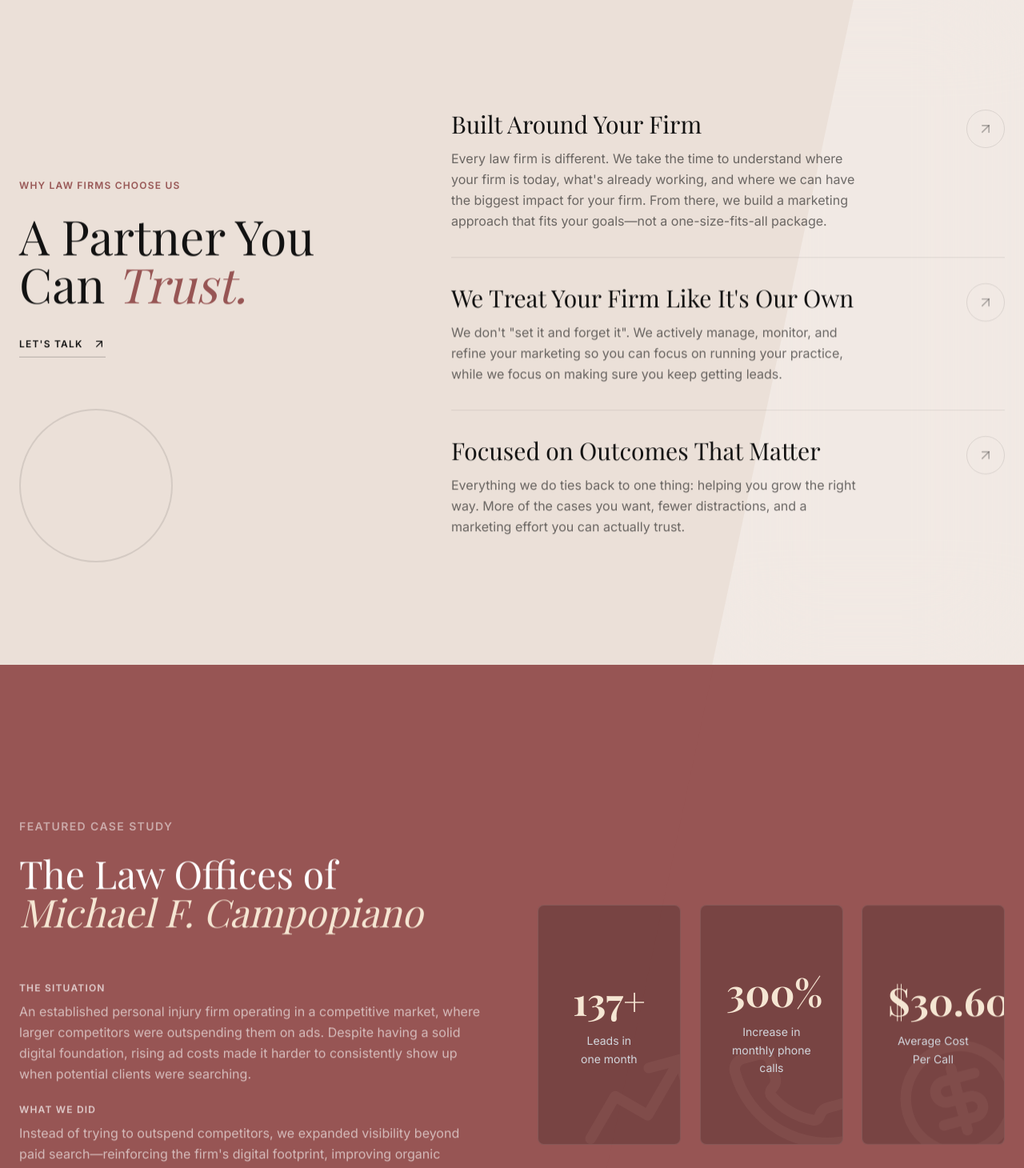
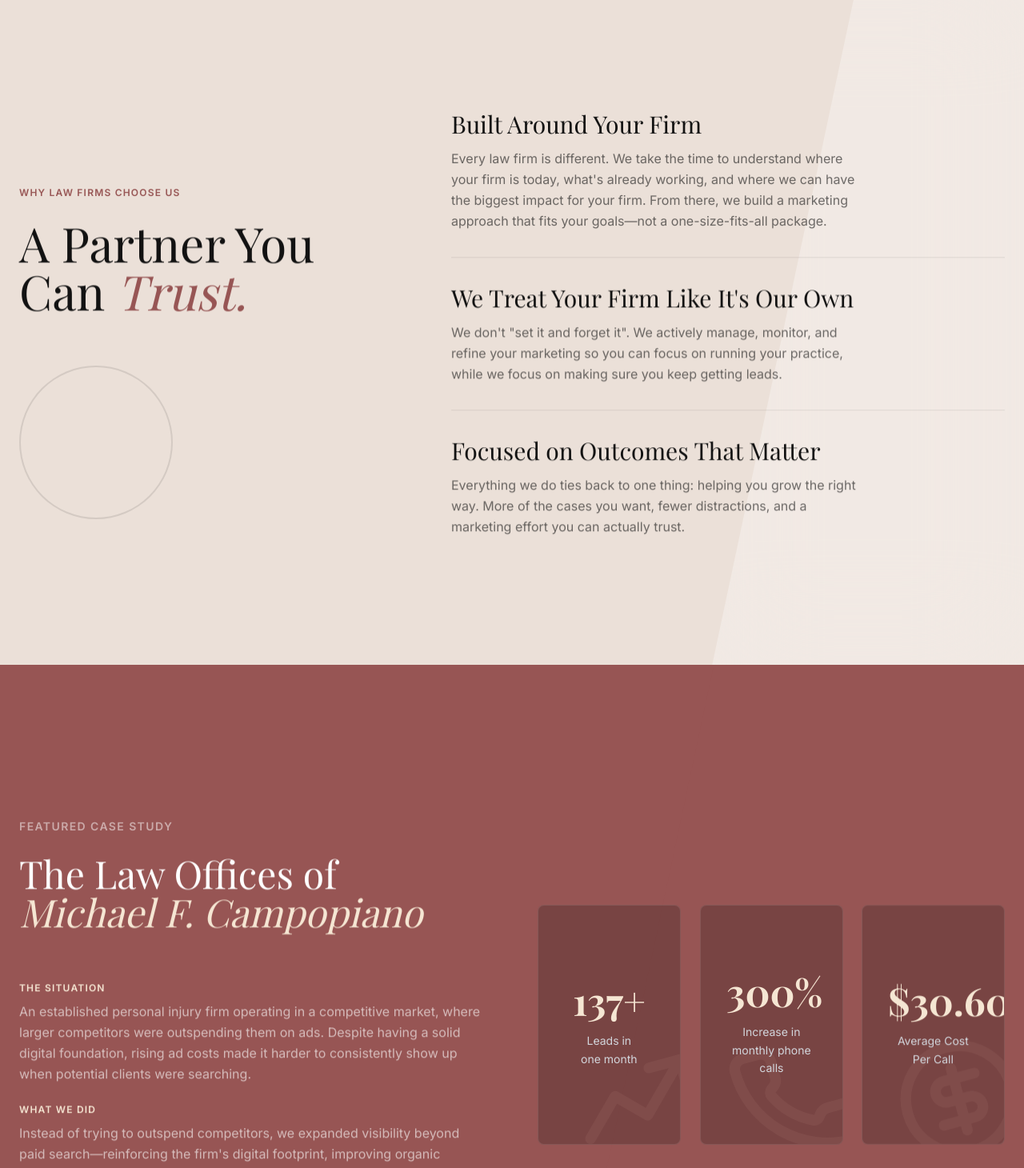
Before and after one commit to SocialEngagementGroup/marketing, a React (Vite) app: page / in a window 1280 px wide. Shown: the part 1520-2980 px from the top of the page at 80% size. Built offline with nearby package versions, Linux system fonts and the light colour scheme; a web font is replaced by a local one.

Commit message:
feat: Implement auto-advancing testimonials with navigation controls and new images, and remove unused arrow icons and a 'Let's Talk' button.

```diff
--- a/components/CaseStudies/index.tsx
+++ b/components/CaseStudies/index.tsx
@@ -33,13 +33,13 @@
             <Reveal delay={200}>
               <div className="space-y-6">
                 <div>
-                  <h4 className="text-white/70 font-bold uppercase tracking-widest text-xs mb-2">The Situation</h4>
+                  <h4 className="text-[#F5E6D3] font-bold uppercase tracking-widest text-xs mb-2">The Situation</h4>
                   <p className="text-white/60 leading-relaxed">
                     An established personal injury firm operating in a competitive market, where larger competitors were outspending them on ads. Despite having a solid digital foundation, rising ad costs made it harder to consistently show up when potential clients were searching.
                   </p>
                 </div>
                 <div>
-                  <h4 className="text-white/70 font-bold uppercase tracking-widest text-xs mb-2">What We Did</h4>
+                  <h4 className="text-[#F5E6D3] font-bold uppercase tracking-widest text-xs mb-2">What We Did</h4>
                   <p className="text-white/60 leading-relaxed">
                     Instead of trying to outspend competitors, we expanded visibility beyond paid search—reinforcing the firm's digital footprint, improving organic coverage across key locations, and supporting it with focused, continuously optimized ad campaigns.
                   </p>
--- a/components/Services/ServiceItem.tsx
+++ b/components/Services/ServiceItem.tsx
@@ -1,5 +1,5 @@
 import React from 'react';
-import { ArrowUpRight } from 'lucide-react';
+
 import Reveal from '../ui/Reveal';
 
 interface ServiceItemProps {
@@ -20,11 +20,6 @@
             {desc}
           </p>
         </div>
-
-        {/* Arrow Icon */}
-        <div className="flex-shrink-0 w-12 h-12 rounded-full flex items-center justify-center border border-brand-black/10 text-brand-black/30">
-          <ArrowUpRight className="w-5 h-5" />
-        </div>
       </div>
     </Reveal>
   );
--- a/components/Services/index.tsx
+++ b/components/Services/index.tsx
@@ -1,5 +1,5 @@
 import React from 'react';
-import { Users, Wrench, Target, ArrowUpRight } from 'lucide-react';
+import { Users, Wrench, Target } from 'lucide-react';
 import Reveal from '../ui/Reveal';
 import ServiceItem from './ServiceItem';
 
@@ -41,15 +41,7 @@
               </h2>
             </Reveal>
 
-            <Reveal delay={200}>
-              <a
-                href="#contact"
-                className="group inline-flex items-center gap-3 text-brand-black font-bold uppercase tracking-widest text-xs border-b border-brand-black/30 pb-2 hover:border-brand-brick hover:text-brand-brick transition-colors"
-              >
-                Let's Talk
-                <ArrowUpRight className="w-4 h-4 group-hover:translate-x-1 group-hover:-translate-y-1 transition-transform" />
-              </a>
-            </Reveal>
+
 
             {/* Decorative Circle */}
             <Reveal delay={300}>
--- a/components/Testimonials/TestimonialCard.tsx
+++ b/components/Testimonials/TestimonialCard.tsx
@@ -1,5 +1,5 @@
 import React from 'react';
-import { Star } from 'lucide-react';
+import { Star, ArrowLeft, ArrowRight } from 'lucide-react';
 
 interface TestimonialCardProps {
   quote: string;
@@ -7,9 +7,11 @@
   author: string;
   position: string;
   image?: string;
+  onNext: () => void;
+  onPrev: () => void;
 }
 
-const TestimonialCard: React.FC<TestimonialCardProps> = ({ quote, rating, author, position, image }) => {
+const TestimonialCard: React.FC<TestimonialCardProps> = ({ quote, rating, author, position, image, onNext, onPrev }) => {
   const renderStars = (rating: number) => {
     return Array.from({ length: 5 }, (_, i) => (
       <Star
@@ -86,6 +88,24 @@
             </p>
           </div>
         </div>
+
+        {/* Navigation Buttons - Bottom Right */}
+        <div className="absolute right-0 bottom-8 flex gap-4">
+          <button
+            onClick={onPrev}
+            className="w-12 h-8 border border-white/20 rounded-md flex items-center justify-center text-white hover:bg-white/10 transition-colors group"
+            aria-label="Previous testimonial"
+          >
+            <ArrowLeft className="w-5 h-5 group-hover:-translate-x-1 transition-transform" />
+          </button>
+          <button
+            onClick={onNext}
+            className="w-12 h-8 border border-white/20 rounded-md flex items-center justify-center text-white hover:bg-white/10 transition-colors group"
+            aria-label="Next testimonial"
+          >
+            <ArrowRight className="w-5 h-5 group-hover:translate-x-1 transition-transform" />
+          </button>
+        </div>
       </div>
     </div>
   );
--- a/components/Testimonials/index.tsx
+++ b/components/Testimonials/index.tsx
@@ -1,4 +1,5 @@
-import React, { useState } from 'react';
+import React, { useState, useEffect } from 'react';
+import { ChevronLeft, ChevronRight } from 'lucide-react'; // Removing unused import
 import TestimonialCard from './TestimonialCard';
 
 interface Testimonial {
@@ -17,13 +18,15 @@
     author: "Michael F. Campopiano",
     position: "CEO at MFC Law",
     rating: 5,
+    image: "/testimonial/law1.png",
   },
   {
     id: 2,
     quote: "Social Engagement Group built our website from the ground up and gave us a real online presence. We finally started showing up in search and the results speak for themselves.",
     author: "Sharif Aref",
     position: "Owner at Aref Law",
-    rating: 4,
+    rating: 5,
+    image: "/testimonial/law2.png",
   },
 ];
 
@@ -39,6 +42,13 @@
   };
 
   const current = testimonials[currentIndex];
+
+  useEffect(() => {
+    const timer = setInterval(() => {
+      nextTestimonial();
+    }, 5000);
+    return () => clearInterval(timer);
+  }, [currentIndex]);
 
 
 
@@ -73,13 +83,17 @@
       <div className="container mx-auto px-6 relative z-10">
         <div>
           <div className="max-w-4xl mx-auto">
+            <div className="relative">
               <TestimonialCard
                 quote={current.quote}
                 rating={current.rating}
                 author={current.author}
                 position={current.position}
                 image={current.image}
+                onNext={nextTestimonial}
+                onPrev={prevTestimonial}
               />
+            </div>
 
             {/* Pagination Dots */}
             <div className="flex justify-center gap-2 mt-8">
```
Also changed, not shown: public/testimonial/law1.png (added), public/testimonial/law2.png (added). Lines whose indentation alone changed are shown as unchanged.
